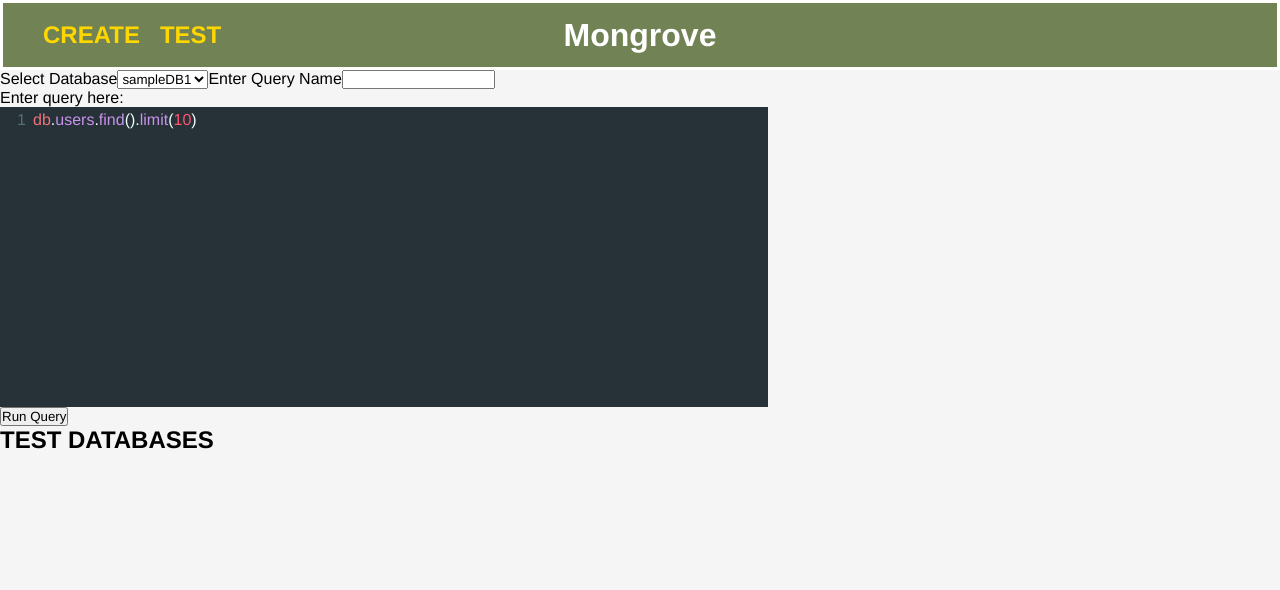
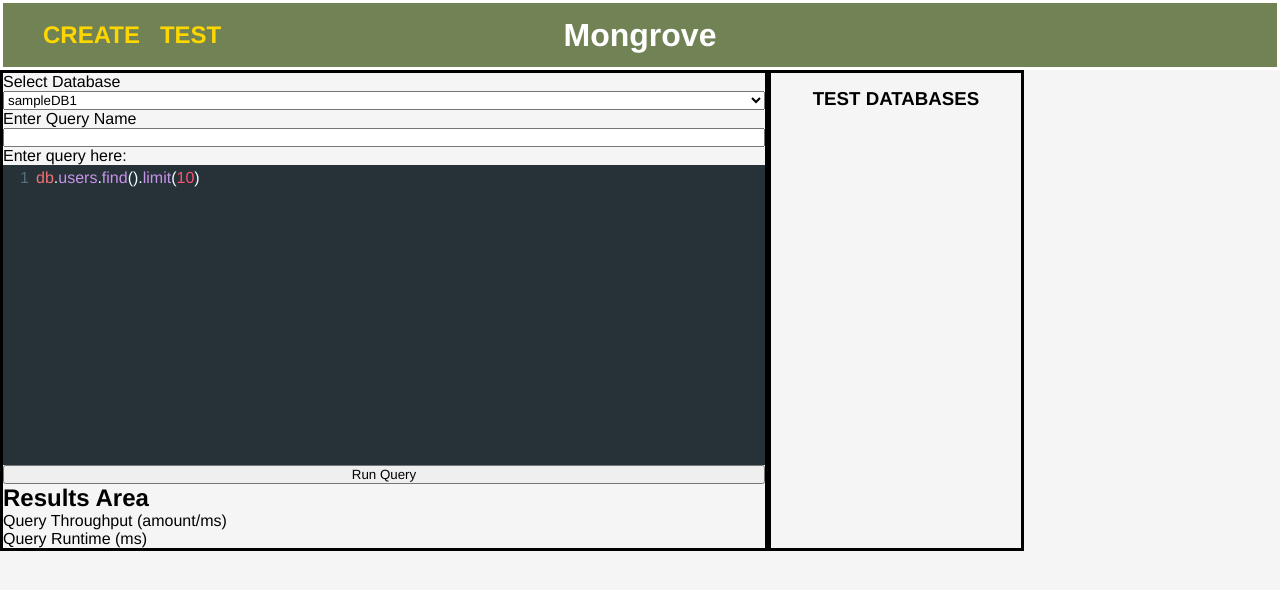
Before and after one commit to oslabs-beta/Mongrove, a React app: page /#/queryPage in a window 1280 px wide. Shown: the top 590 px of the page. Built offline with nearby package versions, Linux system fonts and the light colour scheme.

Commit message:
built out ResultsArea component logic and created ResultsItem component

```diff
--- a/client/components/DatabasePanel.jsx
+++ b/client/components/DatabasePanel.jsx
@@ -15,14 +15,14 @@ const DatabasePanel = (props) => {
 		)
 	}
 	return (
-			<div id="databasePanel">
-					<h2>TEST DATABASES</h2>
+    <div id="databasePanel" className="panels">
+      <h3>TEST DATABASES</h3>
 
-					<div id="databasesList">
-					{databaseItemsList}
-					</div>
+      <div id="databasesList">
+        {databaseItemsList}
+      </div>
 
-			</div>
+    </div>
 	)
 }
 
--- a/client/components/Navbar.jsx
+++ b/client/components/Navbar.jsx
@@ -31,10 +31,28 @@ const Navbar = () => {
     <div id="navbar">
 
       <div className="navbarLinks">
-                <NavLink to="/" activeClassName="activeClassName" className="navLink"><h2>CREATE</h2> </NavLink>
-                <NavLink to="/queryPage" activeClassName="activeClassName" className="navLink"><h2>TEST</h2></NavLink>
+        {/* navbar: create link  --> redirects to landingPage*/}
+        <NavLink
+          to="/"
+          activeClassName="activeClassName"
+          className="navLink"
+        >
+          <h2>CREATE</h2>
+        </NavLink>
+
+        {/* navbar: test link --> redirects to queryPage */}
+        <NavLink
+          to="/queryPage"
+          activeClassName="activeClassName"
+          className="navLink"
+        >
+          <h2>TEST</h2>
+        </NavLink>
       </div>
+
       <h1 id="navbar-header">Mongrove</h1>
+
+      {/* help modal icon */}
       <div className="helpIcon">
         {/* <IconButton onClick={handleOpenHelp} className="helpButton" icon={HelpOutlineRoundedIcon}></IconButton> */}
       </div>
--- a/client/components/QueryItem.jsx
+++ b/client/components/QueryItem.jsx
@@ -8,7 +8,7 @@ const QueryItem = (props) => {
     <div>
       {/* name of database appears */}
       {/* when clicked, appearance changes to active and that database's queries results show in query panel */}
-      <span className="dbItem">
+      <span className="queryItem">
         <p>{props.queryName}</p>
       </span>
     </div>
--- a/client/pages/LandingPage.jsx
+++ b/client/pages/LandingPage.jsx
@@ -27,7 +27,7 @@ const LandingPage = (props) => {
     return (
         <div id="landingPage">
             <Navbar />
-            <div className="queryMainArea">
+            <div className="mainArea">
                 <SchemaPanel
                     schemaList={props.schemaList}
                 />
--- a/client/pages/QueriesMainArea.jsx
+++ b/client/pages/QueriesMainArea.jsx
@@ -7,7 +7,7 @@ const QueriesMainArea = () => {
     return (
         <div id="queriesMainArea" className="mainAreaContainers">
             <QueryArea />
-            {/* <ResultsArea /> */}
+            <ResultsArea />
         </div>
     );
 };
--- a/client/pages/QueryPage.jsx
+++ b/client/pages/QueryPage.jsx
@@ -15,7 +15,7 @@ const QueryPage = (props) => {
   return (
     <div id="queryPage">
       <Navbar />
-      <div className="queryMainArea">
+      <div className="mainArea">
         <QueriesPanel />
         <QueriesMainArea />
         {/* <DatabasePanel /> */}
--- a/client/pages/ResultsArea.jsx
+++ b/client/pages/ResultsArea.jsx
@@ -1,12 +1,42 @@
 import React from 'react';
+import ResultsItem from '../components/ResultsItem.jsx';
 
-const ResultsArea = () => {
 
-    return (
-        <div>
-            {/* results components will go here */}
+const ResultsArea = (props) => {
+
+  // declare array to store result items to render
+  // const resultsItemsList = [];
+  // for (let i = 0; i < props.queryList.length; i++) {
+  //   resultsItemsList.push(
+  //     <ResultsItem
+  //       key={i}
+  //       id={i}
+  //       queryName={props.queryList[i].name}
+  //     />
+  //   )
+  // }
+
+  return (
+
+    <div id="resultsArea" className="mainAreaComponents">
+      <h2>Results Area</h2>
+
+      <div id="resultItemsLegend">
+        <div id="legend-1" className="legends">
+          <div id="legend-1-colorBlock"></div>
+          <p> Query Throughput (amount/ms) </p>
         </div>
-    )
+        <div id="legend-2" className="legends">
+          <div id="legend-2-colorBlock"></div>
+          <p> Query Runtime (ms) </p>
+        </div>
+      </div>
+
+      <div id="resultsItemsContainer">
+        {/* {resultsItemsList} */}
+      </div>
+    </div>
+  )
 }
 
 export default ResultsArea;
--- a/client/pages/SchemaMainArea.jsx
+++ b/client/pages/SchemaMainArea.jsx
@@ -6,7 +6,7 @@ import TestDBGenArea from './TestDBGenArea.jsx';
 const SchemaMainArea = (props) => {
 // use useState for handling schema data from SchemaArea component to passdown to dropdown selection in TestDBGenArea
     return (
-        <div id="mainArea" className="mainAreaComponents">
+        <div id="mainArea" className="mainAreaContainers">
             <SchemaArea {...props} />
             <TestDBGenArea {...props}/>
         </div>
--- a/client/stylesheets/styles.css
+++ b/client/stylesheets/styles.css
@@ -45,6 +45,12 @@ body {
 
 .mainAreaContainers {
   width: 60%;
+  border-style: solid;
+}
+
+.mainAreaComponents {
+  display: flex;
+  flex-direction: column;
 }
 
 .panels {
```
Also changed, not shown: client/components/ResultsItem.jsx (added). Lines whose indentation alone changed are shown as unchanged.
